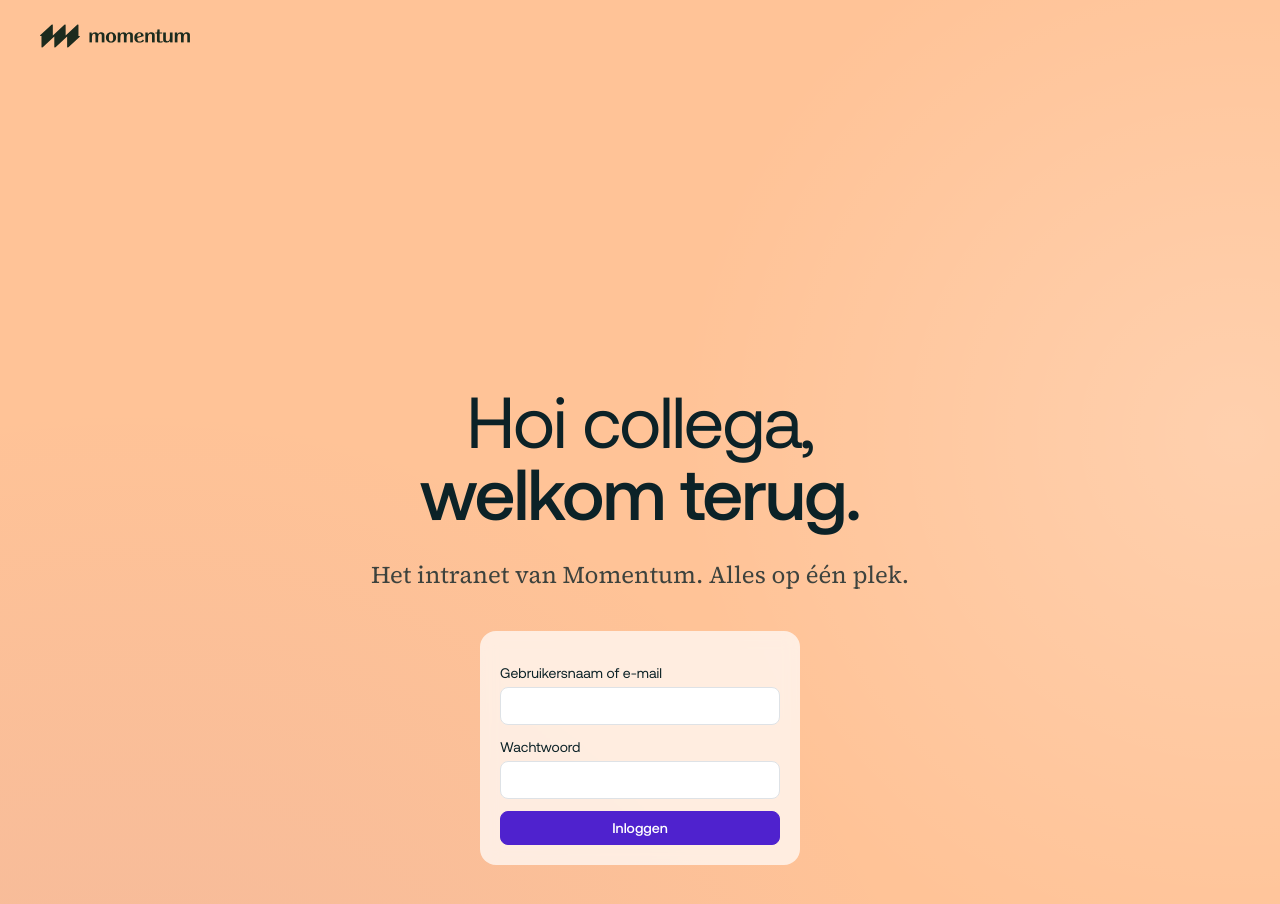
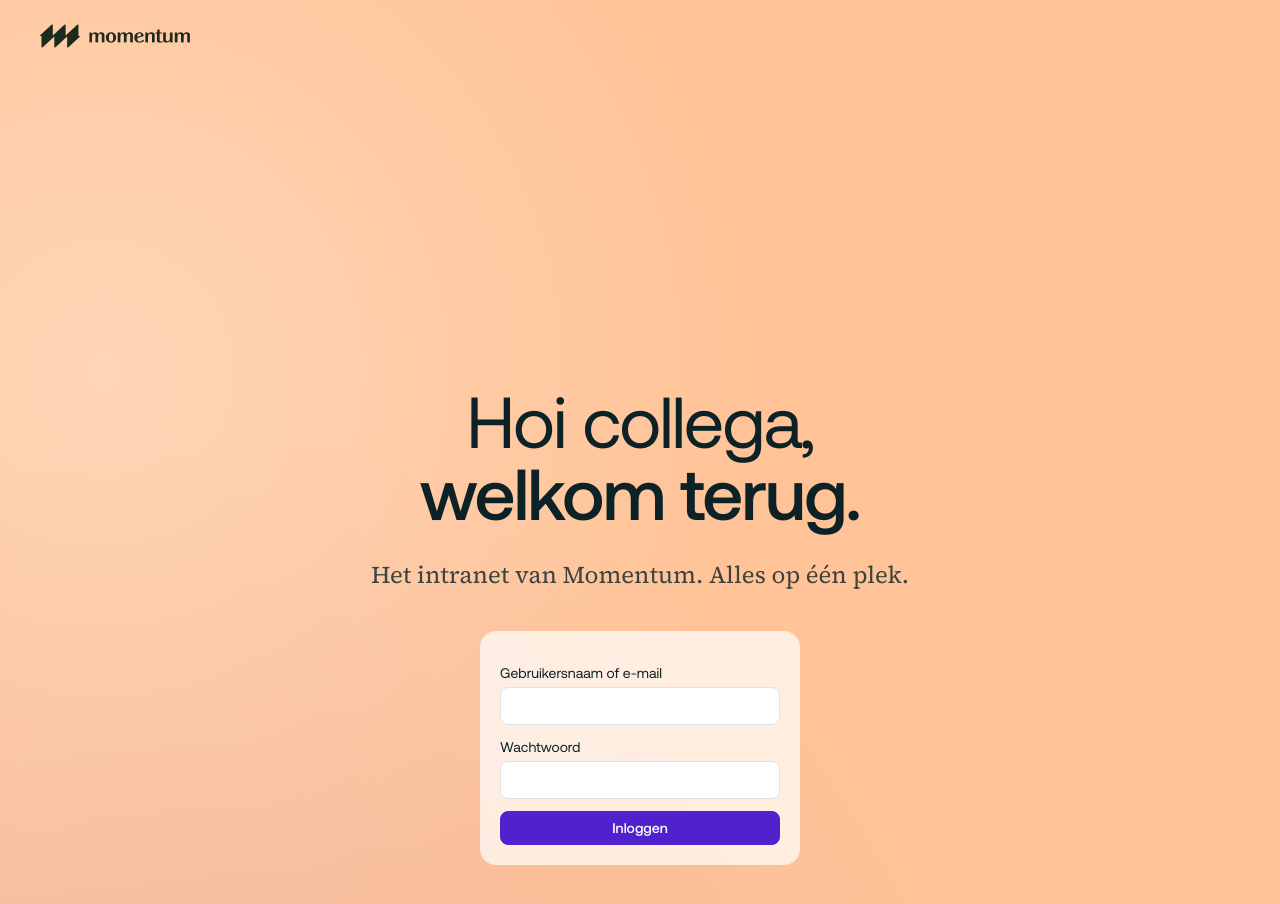
Before and after one commit to momentum-nl/intranet-, a Django app: page /accounts/login/ in a window 1280 px wide. Shown: the top 904 px of the page. Run offline with Django 5.2, Linux system fonts and the light colour scheme; style sheets or scripts are compiled from the project's sources; some libraries are stand-ins or nearby versions.

Commit message:
Loginpagina: gloed links, ringen groter op desktop
Co-Authored-By: Claude Fable 5.1 <noreply@anthropic.com>

```diff
--- a/web_app/static/src/app.css
+++ b/web_app/static/src/app.css
@@ -50,8 +50,8 @@
   position: relative;
   background-color: rgb(var(--color-warm-hero));
   background-image:
-    radial-gradient(circle at calc(100% - 44px) 434px, rgb(255 255 255 / 0.22), transparent 38%),
-    radial-gradient(circle at 10% 100%, rgb(var(--color-primary) / 0.07), transparent 50%);
+    radial-gradient(circle at 8% 30%, rgb(255 255 255 / 0.3), transparent 45%),
+    radial-gradient(circle at 15% 100%, rgb(var(--color-primary) / 0.08), transparent 50%);
 }
 .hero__vector {
   position: absolute;
@@ -68,7 +68,9 @@
 }
 @media (min-width: 768px) {
   .hero__lottie {
-    top: -140px;
+    width: 1400px;
+    height: 1400px;
+    top: -220px;
     left: calc(100% - 44px);
     transform: translateX(-50%);
   }
```
